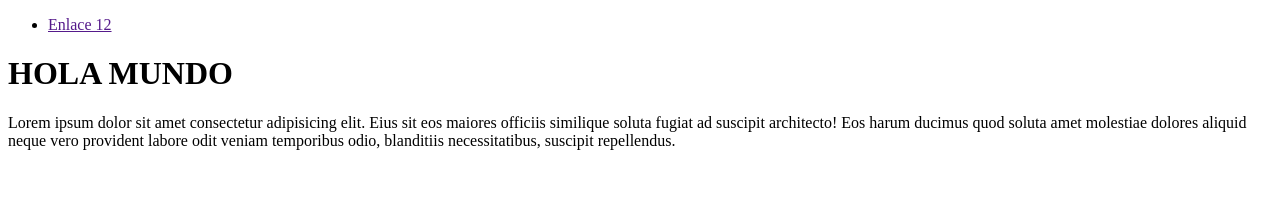
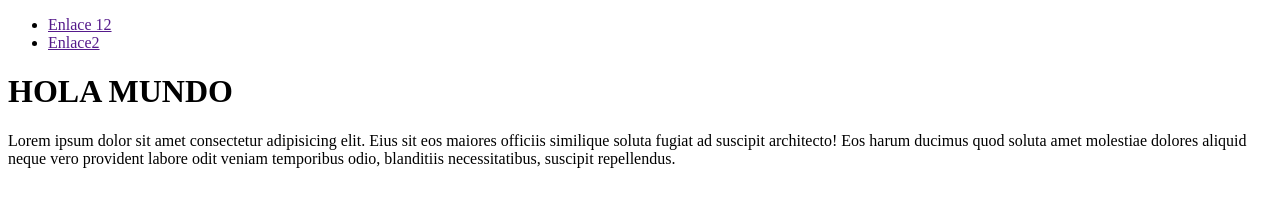
Before and after one commit to jjosegallego2020/holamundogit, a plain HTML site: page index.html in a window 1280 px wide. Drawn offline with Linux system fonts and the light colour scheme.

Commit message:
nuevo enlace

```diff
--- a/index.html
+++ b/index.html
@@ -11,6 +11,7 @@
         <nav>
             <ul>
                 <li><a href="">Enlace 12</a></li>
+                <li><a href="">Enlace2</a></li>
             </ul>
         </nav>
     </header>
```
